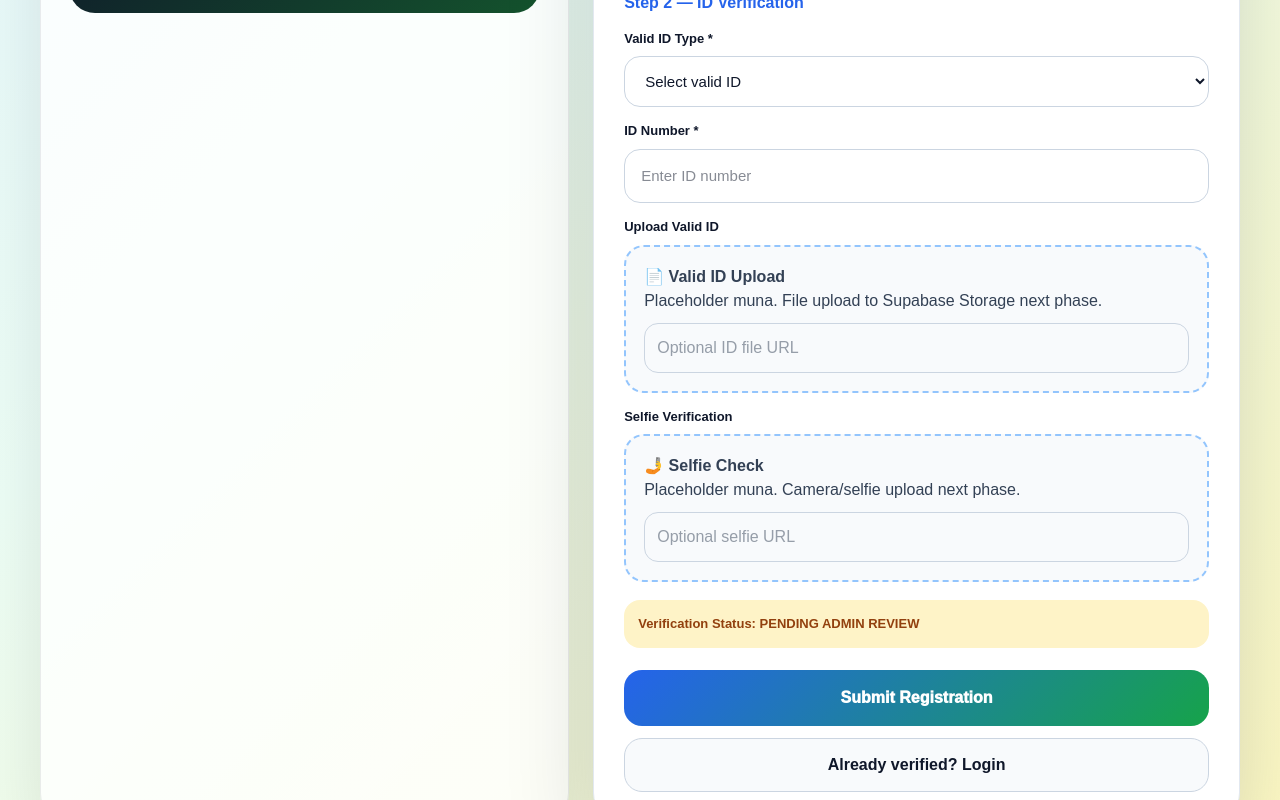
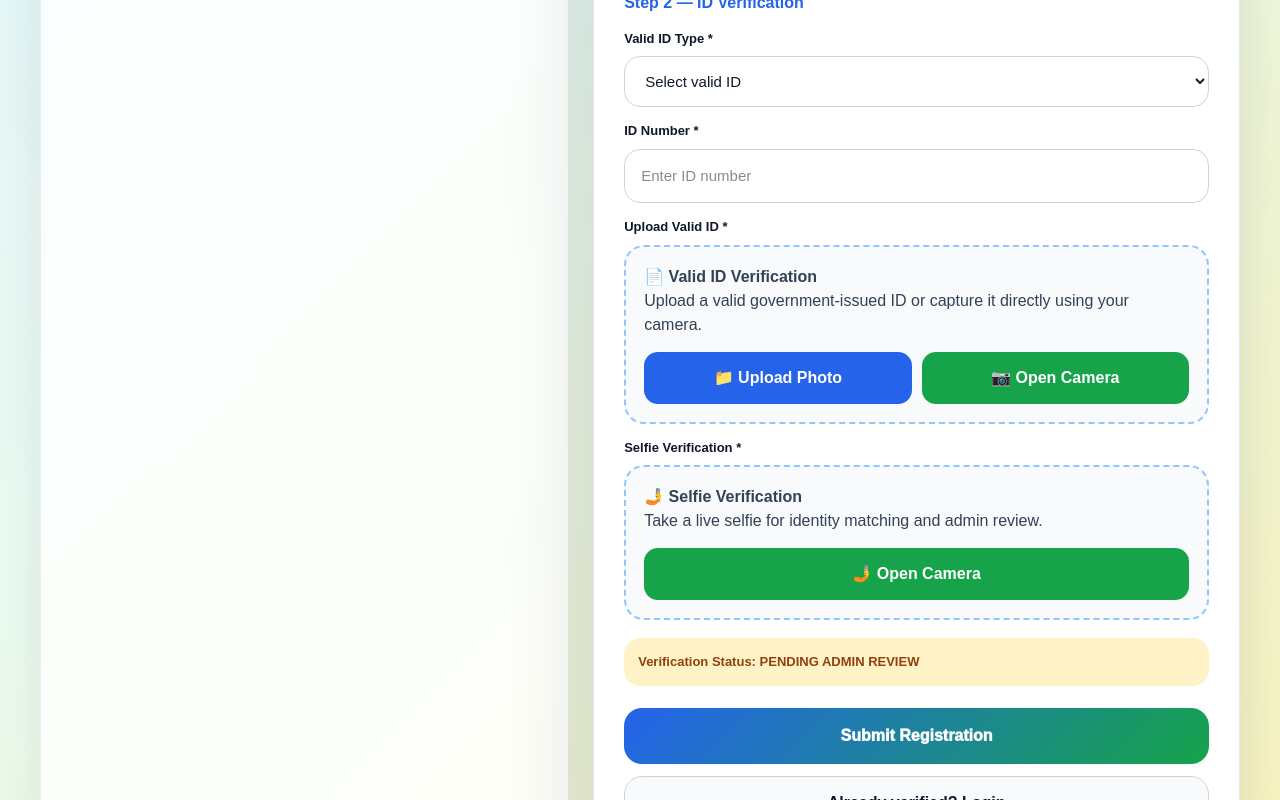
Before and after one commit to tinaleung74-blip/farmconnect-live, a Next.js app: page /customer/register in a window 1280 px wide. Shown: the part 821-1621 px from the top of the page. Built offline with nearby package versions, Linux system fonts and the light colour scheme.

Commit message:
Improve customer KYC upload and camera verification

```diff
--- a/app/customer/register/page.tsx
+++ b/app/customer/register/page.tsx
@@ -1,11 +1,15 @@
 "use client";
 
-import { useState } from "react";
+import { useRef, useState } from "react";
 import { useRouter } from "next/navigation";
 import { supabase } from "@/lib/supabase";
 
 export default function CustomerRegisterPage() {
   const router = useRouter();
+
+  const idFileRef = useRef<HTMLInputElement>(null);
+  const idCameraRef = useRef<HTMLInputElement>(null);
+  const selfieCameraRef = useRef<HTMLInputElement>(null);
 
   const [fullName, setFullName] = useState("");
   const [email, setEmail] = useState("");
@@ -42,6 +46,16 @@ export default function CustomerRegisterPage() {
       return;
     }
 
+    if (!idFrontUrl) {
+      setMessage("Please upload or capture your valid ID.");
+      return;
+    }
+
+    if (!selfieUrl) {
+      setMessage("Please capture your selfie verification.");
+      return;
+    }
+
     if (cleanPassword.length < 6) {
       setMessage("Password must be at least 6 characters.");
       return;
@@ -71,11 +85,10 @@ export default function CustomerRegisterPage() {
             phone: cleanPhone,
             password: cleanPassword,
             wallet_balance: 0,
-
             id_type: cleanIdType,
             id_number: cleanIdNumber,
-            id_front_url: idFrontUrl || "PENDING_UPLOAD",
-            selfie_url: selfieUrl || "PENDING_UPLOAD",
+            id_front_url: idFrontUrl,
+            selfie_url: selfieUrl,
             verification_status: "PENDING",
           },
         ])
@@ -124,15 +137,15 @@ export default function CustomerRegisterPage() {
               <div style={stepNumber}>2</div>
               <div>
                 <h3>ID Verification</h3>
-                <p>Submit your valid ID type and identification number.</p>
+                <p>Upload your valid ID or capture it using your camera.</p>
               </div>
             </div>
 
             <div style={stepCard}>
               <div style={stepNumber}>3</div>
               <div>
-                <h3>Admin Review</h3>
-                <p>Your account starts as PENDING until admin approval.</p>
+                <h3>Selfie Check</h3>
+                <p>Take a selfie for admin identity review.</p>
               </div>
             </div>
 
@@ -209,28 +222,75 @@ export default function CustomerRegisterPage() {
               placeholder="Enter ID number"
             />
 
-            <label style={label}>Upload Valid ID</label>
+            <label style={label}>Upload Valid ID *</label>
             <div style={uploadBox}>
-              <b>📄 Valid ID Upload</b>
-              <p>Placeholder muna. File upload to Supabase Storage next phase.</p>
+              <b>📄 Valid ID Verification</b>
+              <p>
+                Upload a valid government-issued ID or capture it directly using
+                your camera.
+              </p>
+
               <input
-                style={hiddenInput}
-                value={idFrontUrl}
-                onChange={(e) => setIdFrontUrl(e.target.value)}
-                placeholder="Optional ID file URL"
+                ref={idFileRef}
+                type="file"
+                accept="image/*"
+                style={{ display: "none" }}
+                onChange={() => setIdFrontUrl("ID_PHOTO_SELECTED")}
               />
+
+              <input
+                ref={idCameraRef}
+                type="file"
+                accept="image/*"
+                capture="environment"
+                style={{ display: "none" }}
+                onChange={() => setIdFrontUrl("ID_CAMERA_CAPTURED")}
+              />
+
+              <div style={buttonRow}>
+                <button
+                  type="button"
+                  style={uploadButton}
+                  onClick={() => idFileRef.current?.click()}
+                >
+                  📁 Upload Photo
+                </button>
+
+                <button
+                  type="button"
+                  style={cameraButton}
+                  onClick={() => idCameraRef.current?.click()}
+                >
+                  📷 Open Camera
+                </button>
+              </div>
+
+              {idFrontUrl && <p style={successText}>✓ ID Captured</p>}
             </div>
 
-            <label style={label}>Selfie Verification</label>
+            <label style={label}>Selfie Verification *</label>
             <div style={uploadBox}>
-              <b>🤳 Selfie Check</b>
-              <p>Placeholder muna. Camera/selfie upload next phase.</p>
+              <b>🤳 Selfie Verification</b>
+              <p>Take a live selfie for identity matching and admin review.</p>
+
               <input
-                style={hiddenInput}
-                value={selfieUrl}
-                onChange={(e) => setSelfieUrl(e.target.value)}
-                placeholder="Optional selfie URL"
+                ref={selfieCameraRef}
+                type="file"
+                accept="image/*"
+                capture="user"
+                style={{ display: "none" }}
+                onChange={() => setSelfieUrl("SELFIE_CAMERA_CAPTURED")}
               />
+
+              <button
+                type="button"
+                style={cameraButtonFull}
+                onClick={() => selfieCameraRef.current?.click()}
+              >
+                🤳 Open Camera
+              </button>
+
+              {selfieUrl && <p style={successText}>✓ Selfie Captured</p>}
             </div>
 
             <div style={pendingBox}>
@@ -401,12 +461,50 @@ const uploadBox: React.CSSProperties = {
   color: "#334155",
 };
 
-const hiddenInput: React.CSSProperties = {
+const buttonRow: React.CSSProperties = {
+  display: "flex",
+  gap: 10,
+  marginTop: 15,
+};
+
+const uploadButton: React.CSSProperties = {
+  flex: 1,
+  padding: 14,
+  borderRadius: 14,
+  border: "none",
+  cursor: "pointer",
+  background: "#2563eb",
+  color: "white",
+  fontWeight: 900,
+};
+
+const cameraButton: React.CSSProperties = {
+  flex: 1,
+  padding: 14,
+  borderRadius: 14,
+  border: "none",
+  cursor: "pointer",
+  background: "#16a34a",
+  color: "white",
+  fontWeight: 900,
+};
+
+const cameraButtonFull: React.CSSProperties = {
   width: "100%",
-  marginTop: 10,
-  padding: 12,
+  padding: 14,
   borderRadius: 14,
-  border: "1px solid #cbd5e1",
+  border: "none",
+  cursor: "pointer",
+  background: "#16a34a",
+  color: "white",
+  fontWeight: 900,
+  marginTop: 15,
+};
+
+const successText: React.CSSProperties = {
+  marginTop: 12,
+  color: "#16a34a",
+  fontWeight: 900,
 };
 
 const pendingBox: React.CSSProperties = {
```
